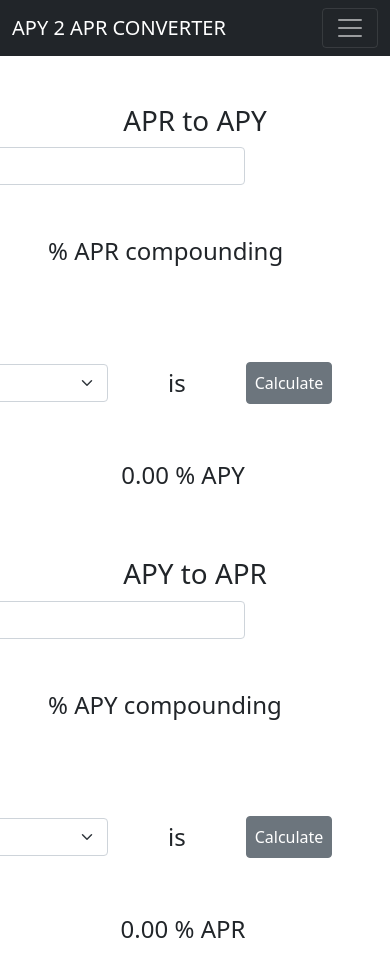
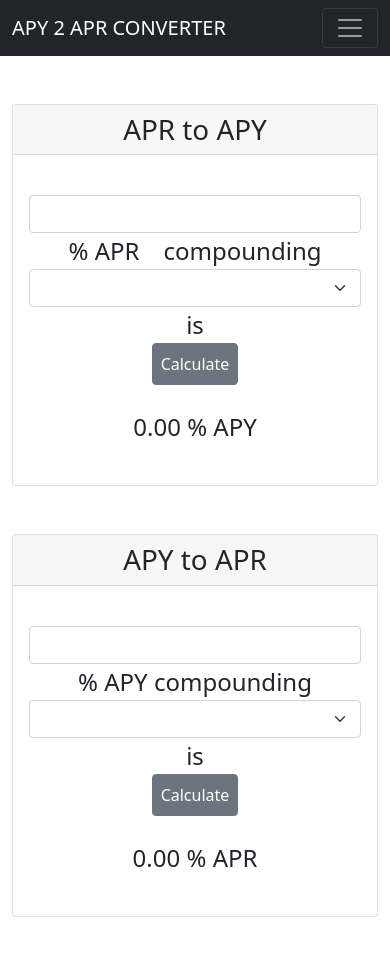
Before and after one commit to Laurent34000/aprtoapy, a React (Create React App) app in the folder ata/: page / in a window 390 px wide. After the commit the page ends 917 px from the top, so only its background shows below. Built offline with nearby package versions, Linux system fonts and the light colour scheme.

Commit message:
responsive commit

```diff
--- a/ata/src/hookscomponents/AprToApy.js
+++ b/ata/src/hookscomponents/AprToApy.js
@@ -11,19 +11,25 @@ const AprToApy = () => {
   };
 
   return (
-    <div className="pt-5">
-      <h1>APR to APY</h1>
-      <div className="d-inline-flex">
-        <form className="row align-items-center w-100" onSubmit={handleTotal}>
-          <input
+    <div className="container mt-5 col-sm-7">
+      <div className="card">
+                 <h1 className="card-header">APR to APY</h1>
+      <div className="card-body mt-4">
+                <form  onSubmit={handleTotal}>
+      <div className="row form-group justify-content-center" >
+        <div className="col-sm-2">
+        <input
             type="text"
-            class="form-control w-auto"
+            className="form-control"
             value={yourApr}
             onChange={(e) => setYourApr(e.target.value)}
           ></input>
-          <span className="w-auto m-5">% APR compounding</span>
+        </div>
+          <span className="w-auto ">% APR </span>
+          <span className="w-auto ">compounding</span>
+          <div className="col-sm-2">
           <select
-            className="form-select w-auto"
+            className="form-select"
             value={period}
             onChange={(e) => setPeriod(Number(e.target.value))}
           >
@@ -34,11 +40,15 @@ const AprToApy = () => {
             <option value="52">weekly</option>
             <option value="365">daily</option>
           </select>
-          <span className="w-auto m-5">is</span>
-          <button class="btn btn-secondary w-auto p-2" type="submit">
+          </div>
+          <span className="col-sm-1">is</span>
+          <div className="col-sm-1">
+          <button className="btn btn-secondary w-auto p-2" type="submit">
             Calculate
           </button>
-          <p className="pt-2">
+          </div>
+      </div>
+          <p className="m-4">
             {isNaN(Number(total).toFixed(2))
               ? "0.00"
               : Number(total).toFixed(2)}{" "}
@@ -46,6 +56,7 @@ const AprToApy = () => {
           </p>
         </form>
         </div>
+        </div>
             </div>
   );
 };
--- a/ata/src/hookscomponents/ApyToApr.js
+++ b/ata/src/hookscomponents/ApyToApr.js
@@ -13,22 +13,27 @@ const ApyToApr = () => {
   };
 
   return (
-    <div>
-      <h1 className="pt-5">APY to APR</h1>
+    <div className="container mt-5 col-sm-7">
+      <div className="card">
+      <h1 className="card-header">APY to APR</h1>
 
-      <div className="d-inline-flex">
-        <form className="row align-items-center w-100" onSubmit={handleTotal}>
+
+      <div className="card-body mt-4">
+        <form  onSubmit={handleTotal}>
+      <div className="row form-group justify-content-center" >
+      <div className="col-sm-2">
           <input
-            className="form-control w-auto"
+            className="form-control"
             type="text"
             value={yourApy}
             onChange={(e) => setYourApy(e.target.value)}
           ></input>
+          </div>
+          <span className="w-auto">% APY compounding</span>
 
-          <span className="w-auto m-5">% APY compounding</span>
-
+          <div className="col-sm-2">
           <select
-            class="form-select w-auto"
+            className="form-select"
             value={period}
             onChange={(e) => setPeriod(Number(e.target.value))}
           >
@@ -39,20 +44,22 @@ const ApyToApr = () => {
             <option value="52">weekly</option>
             <option value="365">daily</option>
           </select>
-
-          <span className="w-auto m-5">is</span>
-
-          <button class="btn btn-secondary w-auto p-2" type="submit">
+          </div>
+          <span className="col-sm-1">is</span>
+          <div className="col-sm-1">
+          <button className="btn btn-secondary w-auto p-2" type="submit">
             Calculate
           </button>
-
-          <p className="pt-2">
+          </div>
+          <p className="m-4">
             {isNaN(Number(total).toFixed(2))
               ? "0.00"
               : Number(total).toFixed(2)}{" "}
             % APR
           </p>
+          </div>
         </form>
+        </div>
       </div>
     </div>
   );
```
